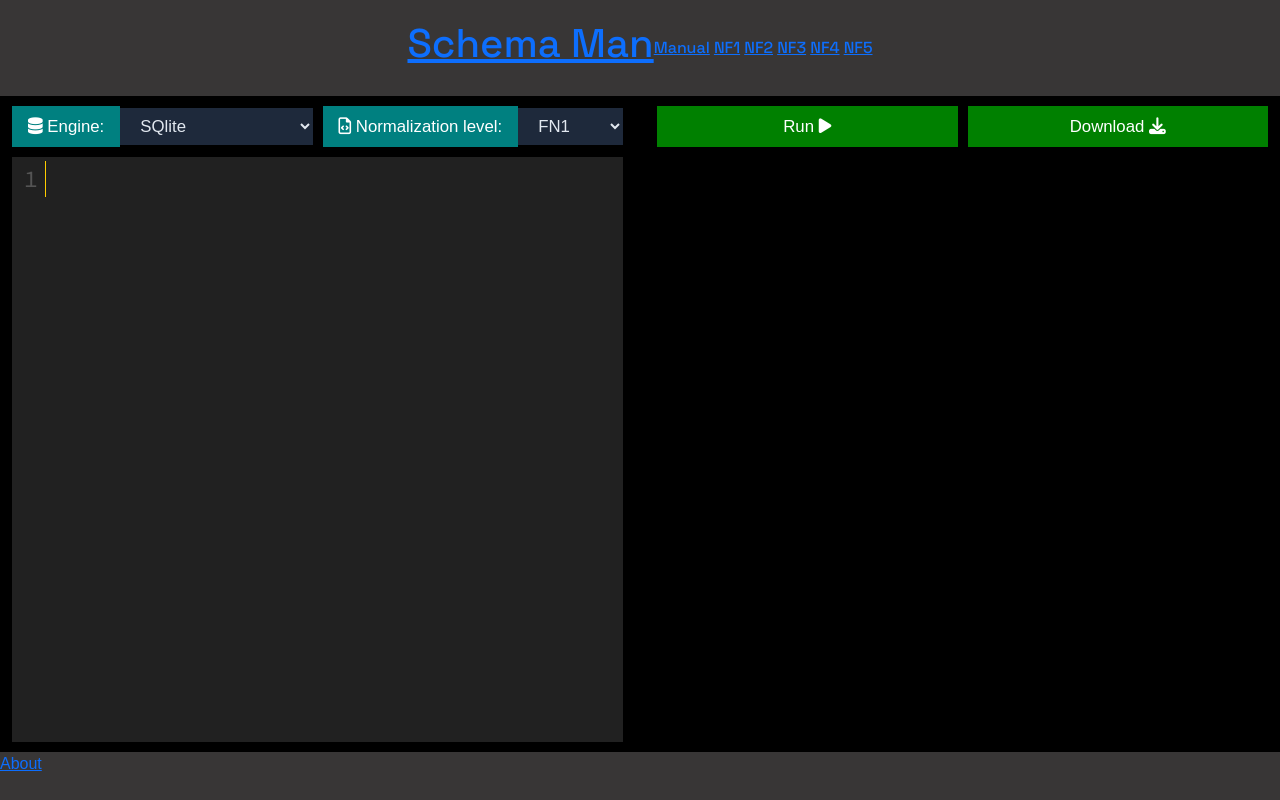
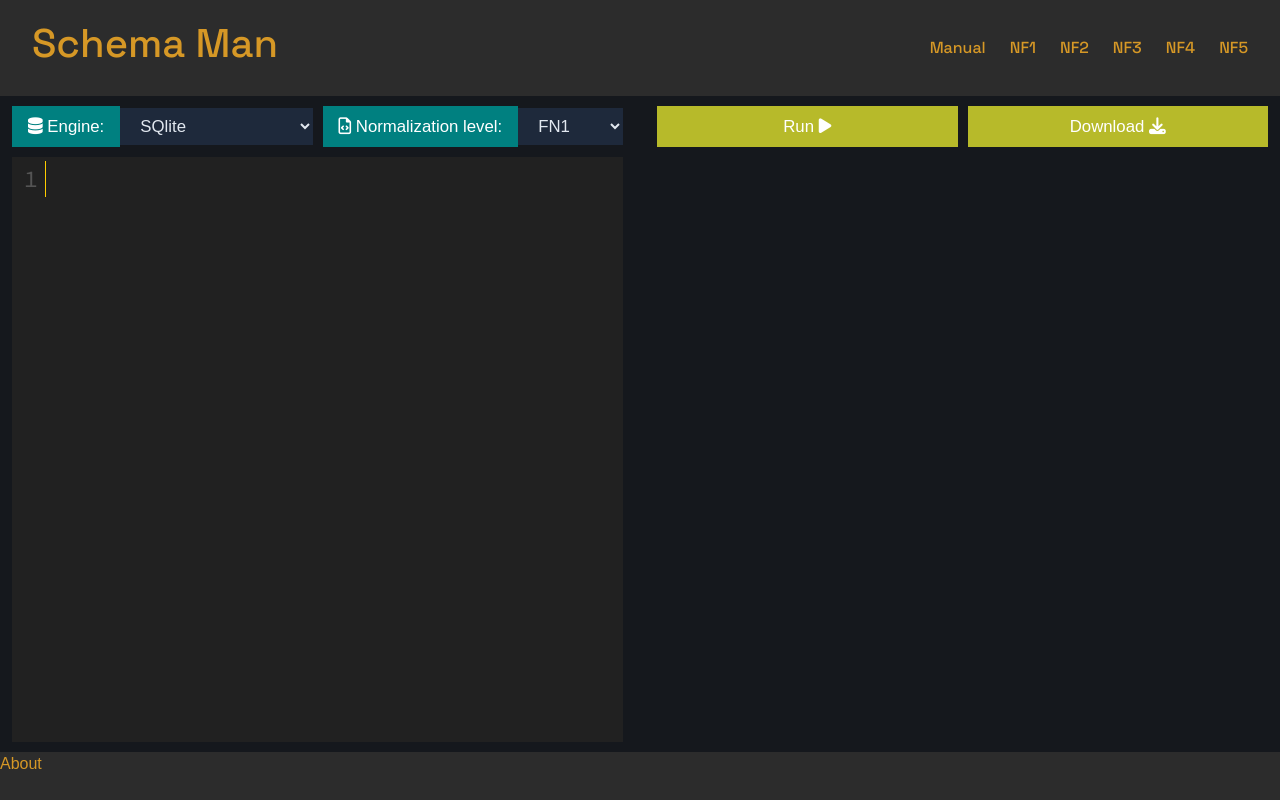
Before and after one commit to Qwerty3341/SchemaMan, a Flask app: page / in a window 1280 px wide. Run offline with Flask 3, Linux system fonts and the light colour scheme; some web fonts are replaced.

Commit message:
New design for header

```diff
--- a/schema_man/static/css/normalizator.css
+++ b/schema_man/static/css/normalizator.css
@@ -5,6 +5,7 @@
 	--text-editor-font-size: 1.5rem;
 	--editor-bg: #1e293b;
 	--editor-fg: #e2e8f0;
+	--button-report-color: #b7ba2a;
 }
 
 .normalizator-container {
@@ -43,7 +44,7 @@
 }
 
 .button-for-report {
-	background-color: green;
+	background-color: var(--button-report-color);
 	color: white;
 	padding: 0.5rem 1rem;
 	cursor: pointer;
--- a/schema_man/static/css/style.css
+++ b/schema_man/static/css/style.css
@@ -1,34 +1,49 @@
 :root {
 	/* header conf */
-	--header-color: #383636;
+	--header-color: #2c2c2c;
 	--header-height: 6rem;
 	--header-font: "Space Grotesk", sans-serif;
-	--header-font-color: wheat;
+	--header-font-color: #d69826;
 	/* body conf */
-	--body-color: black;
+	--body-color: #15181d;
 	--body-font: "Gabarito", sans-serif;
 	/* footer conf */
 	--footer-height: 3rem;
 	--margin-hf: 10px;
 }
 
-header {
-	background-color: var(--header-color);
-	height: var(--header-height);
-	color: var(--header-font-color);
-	display: flex;
-	justify-content: center;
-	align-items: center;
-	margin-bottom: var(--margin-hf);
-	font-family: var(--header-font);
-}
-
+/* html and body config */
 html,
 body {
 	height: 100%;
 	margin: 0;
 	background-color: var(--body-color);
 }
+
+/* Header config */
+
+header {
+	background-color: var(--header-color);
+	height: var(--header-height);
+	color: var(--header-font-color);
+	display: flex;
+	justify-content: space-between;
+	align-items: center;
+	padding: 0 2rem;
+	margin-bottom: var(--margin-hf);
+	font-family: var(--header-font);
+}
+
+header a {
+	text-decoration: none;
+	color: inherit;
+}
+
+header nav {
+	display: flex;
+	gap: 1.5rem;
+}
+
 
 body {
 	display: flex;
@@ -42,6 +57,12 @@ footer {
 	background-color: var(--header-color);
 	height: var(--footer-height);
 	margin-top: auto;
-	color: wheat;
+	color: var(--header-font-color);
 	margin-top: var(--margin-hf);
 }
+
+/* links */
+footer a {
+	text-decoration: none;
+	color: inherit;
+}
```
